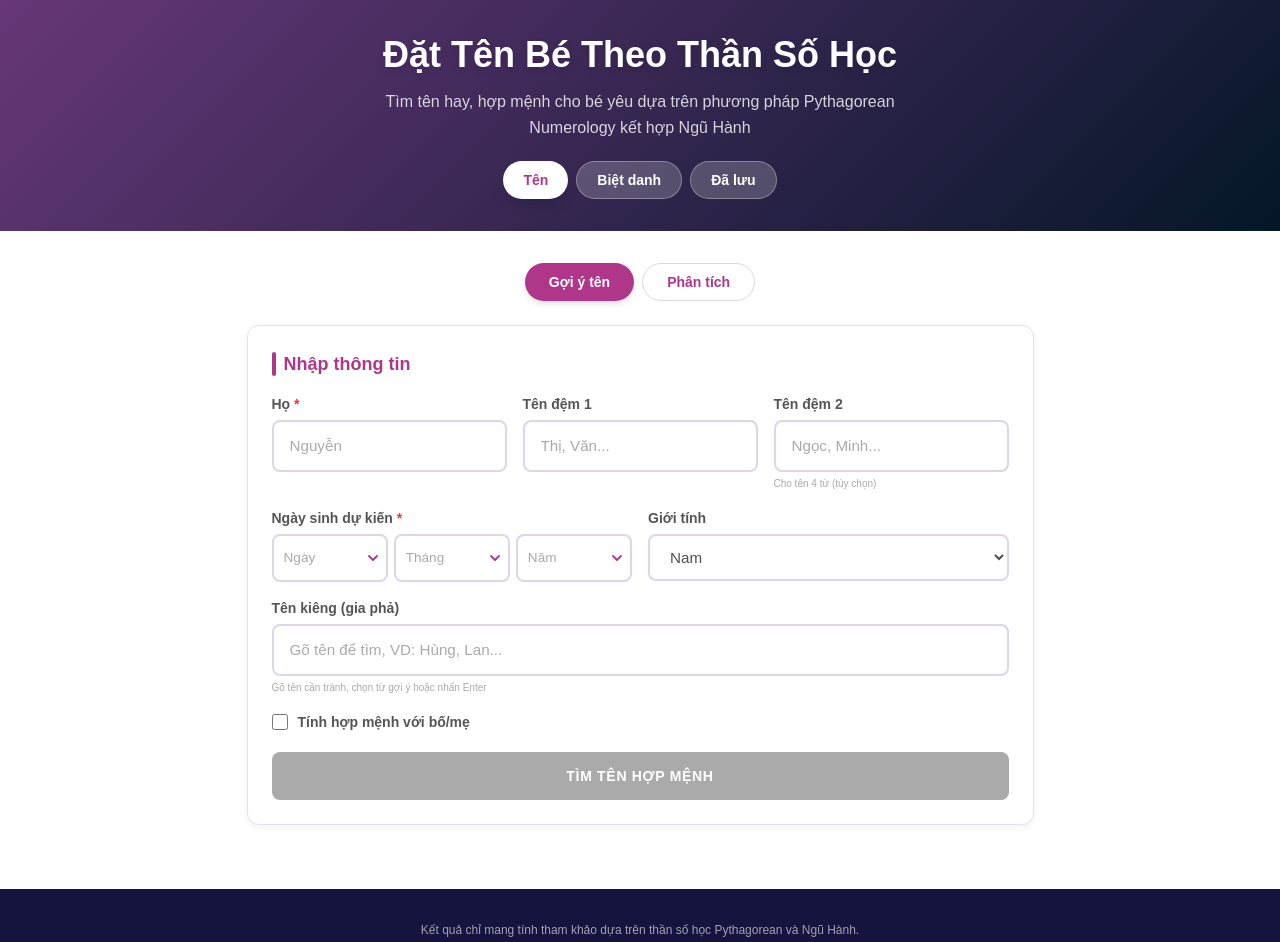
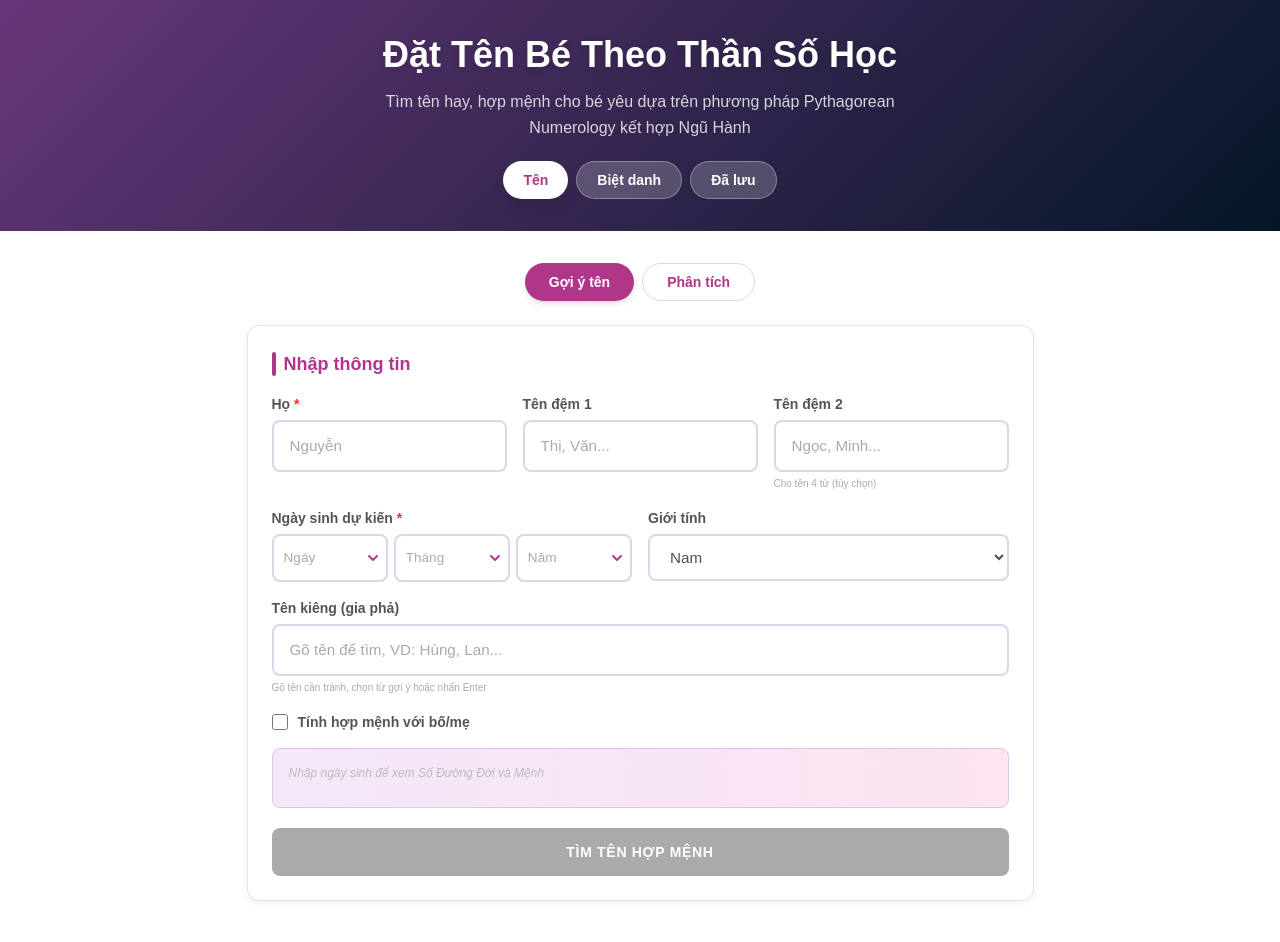
Before and after one commit to kurovu146/baby-name-numerology, a Next.js app: page / in a window 1280 px wide. Shown: the top 942 px of the page. Built offline with nearby package versions, Linux system fonts and the light colour scheme.

Commit message:
fix: luôn hiển thị Life Path preview box để tránh layout jump khi nhập date

```diff
--- a/src/app/page.tsx
+++ b/src/app/page.tsx
@@ -631,9 +631,9 @@ function SuggestTab() {
           {withParents && <ParentInputFields info={parentInfo} onChange={setParentInfo} />}
         </div>
 
-        {/* Life Path + Can Chi preview */}
-        {lifePath > 0 && (
-          <div className="mt-4 p-3 md:p-4 bg-gradient-to-r from-[#f3e7f9] to-[#fce4f0] rounded-lg border border-[#e0c5eb]">
+        {/* Life Path + Can Chi preview — luôn hiển thị để tránh layout jump */}
+        <div className="mt-4 p-3 md:p-4 bg-gradient-to-r from-[#f3e7f9] to-[#fce4f0] rounded-lg border border-[#e0c5eb] min-h-[60px]">
+          {lifePath > 0 ? (
             <div className="flex items-center gap-3 flex-wrap">
               <span className="number-badge w-11 h-11 md:w-12 md:h-12 text-lg md:text-xl shrink-0">{lifePath}</span>
               <div className="flex-1 min-w-0">
@@ -652,8 +652,10 @@ function SuggestTab() {
                 </div>
               )}
             </div>
-          </div>
-        )}
+          ) : (
+            <p className="text-xs text-[#bbb] italic">Nhập ngày sinh để xem Số Đường Đời và Mệnh</p>
+          )}
+        </div>
 
         <button onClick={handleSearch} disabled={!lastName.trim() || !birthDate} className="btn-primary mt-4 md:mt-5 w-full py-3 md:py-3.5 text-sm uppercase tracking-wider">
           Tìm tên hợp mệnh
```
